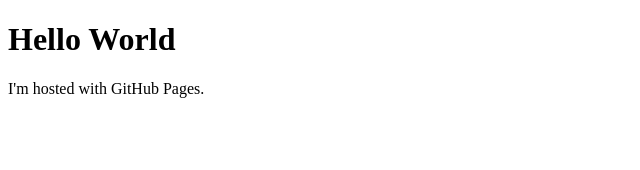
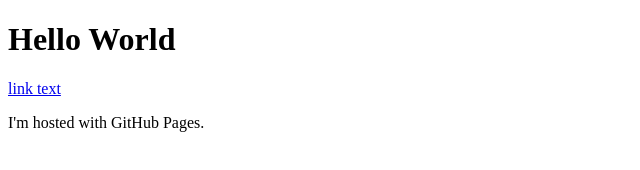
Before and after one commit to jingxu51/jingxu51.github.io, a plain HTML site: page index.html in a window 1280 px wide. Shown: the whole page, without its empty margins (0-640 px from the left). Drawn offline with Linux system fonts and the light colour scheme.

Commit message:
Update index.html

```diff
--- a/index.html
+++ b/index.html
@@ -2,6 +2,7 @@
 <html>
 <body>
 <h1>Hello World</h1>
+<a href="jingxu51.github.io/timeline.html">link text</a>
 <p>I'm hosted with GitHub Pages.</p>
 </body>
 </html>
```
